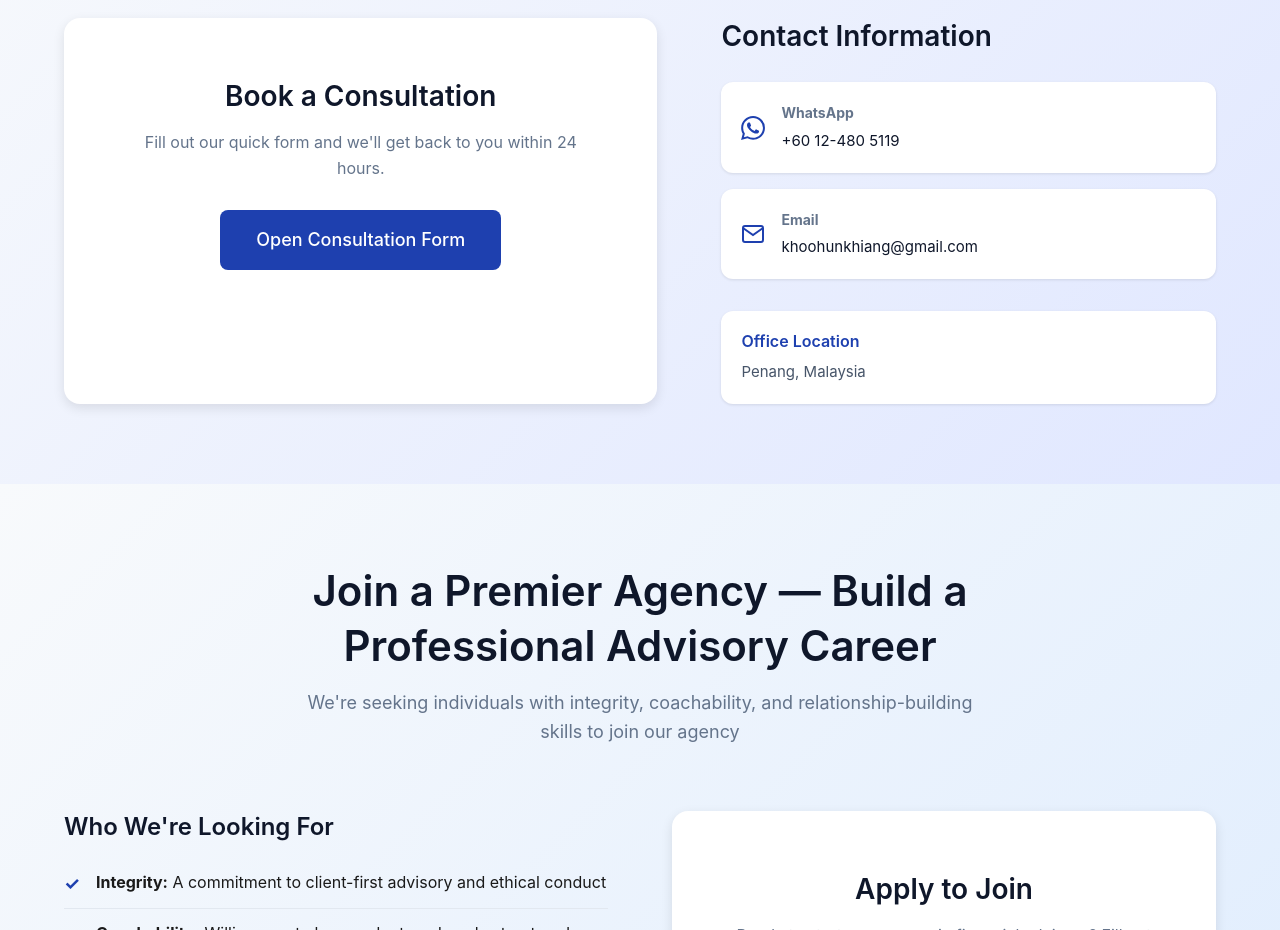
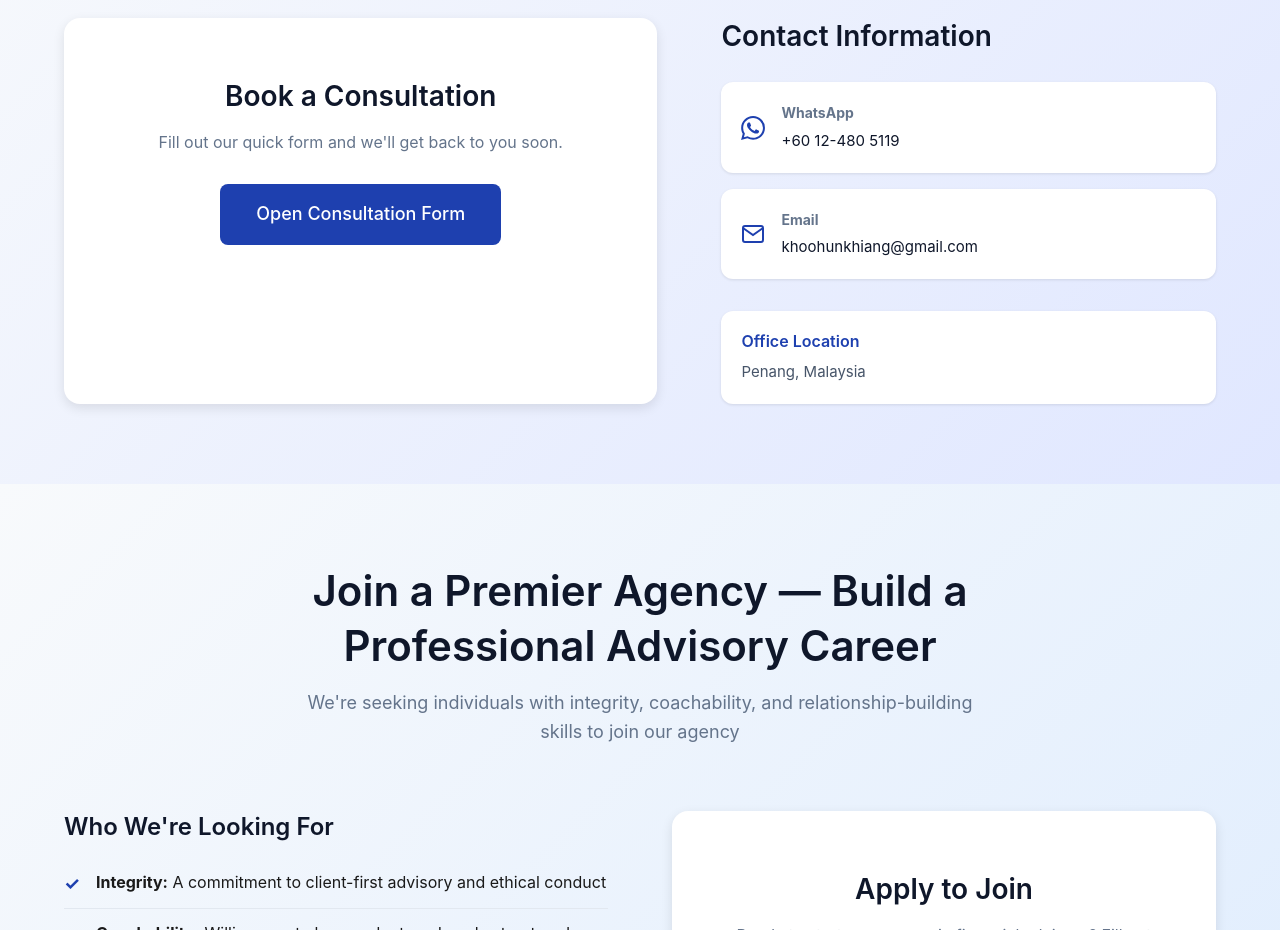
Before and after one commit to AlexAlvin02/AlexAlvin02.github.io, a website: page index.html in a window 1280 px wide. Shown: the part 3220-4150 px from the top of the page. Drawn offline with Linux system fonts and the light colour scheme.

Commit message:
Add files via upload

```diff
--- a/index.html
+++ b/index.html
@@ -207,8 +207,8 @@
                     <div class="contact-form-container fade-in">
                         <div class="contact-cta-box">
                             <h3 data-en="Book a Consultation" data-zh="预约咨询">Book a Consultation</h3>
-                            <p data-en="Fill out our quick form and we'll get back to you within 24 hours." data-zh="填写我们的快速表格，我们将在24小时内回复您。">Fill out our quick form and we'll get back to you within 24 hours.</p>
-                            <a href="YOUR_CONSULTATION_GOOGLE_FORM_URL" target="_blank" class="btn-primary btn-large" data-en="Open Consultation Form" data-zh="打开咨询表格">Open Consultation Form</a>
+                            <p data-en="Fill out our quick form and we'll get back to you soon." data-zh="填写我们的快速表格，我们将尽快回复您。">Fill out our quick form and we'll get back to you soon.</p>
+                            <a href="https://docs.google.com/spreadsheets/d/1zpULVt7rhEJoEOqq-l-JMtmqXKwJIA2gQJSlzCncLk0/edit?usp=sharing" target="_blank" class="btn-primary btn-large" data-en="Open Consultation Form" data-zh="打开咨询表格">Open Consultation Form</a>
                         </div>
                     </div>
                     <div class="contact-info fade-in">
@@ -278,7 +278,7 @@
                         <div class="contact-cta-box">
                             <h3 data-en="Apply to Join" data-zh="申请加入">Apply to Join</h3>
                             <p data-en="Ready to start your career in financial advisory? Fill out our application form." data-zh="准备好开始您的财务咨询职业了吗？填写我们的申请表格。">Ready to start your career in financial advisory? Fill out our application form.</p>
-                            <a href="YOUR_AGENT_APPLICATION_GOOGLE_FORM_URL" target="_blank" class="btn-primary btn-large" data-en="Open Application Form" data-zh="打开申请表格">Open Application Form</a>
+                            <a href="https://docs.google.com/forms/d/e/1FAIpQLSfw7lhmu2s55_HI4OM6fDu79ZEpPBIIfY1o3XG2etpWgYr4ww/viewform?usp=dialog" target="_blank" class="btn-primary btn-large" data-en="Open Application Form" data-zh="打开申请表格">Open Application Form</a>
                         </div>
                     </div>
                 </div>
```
